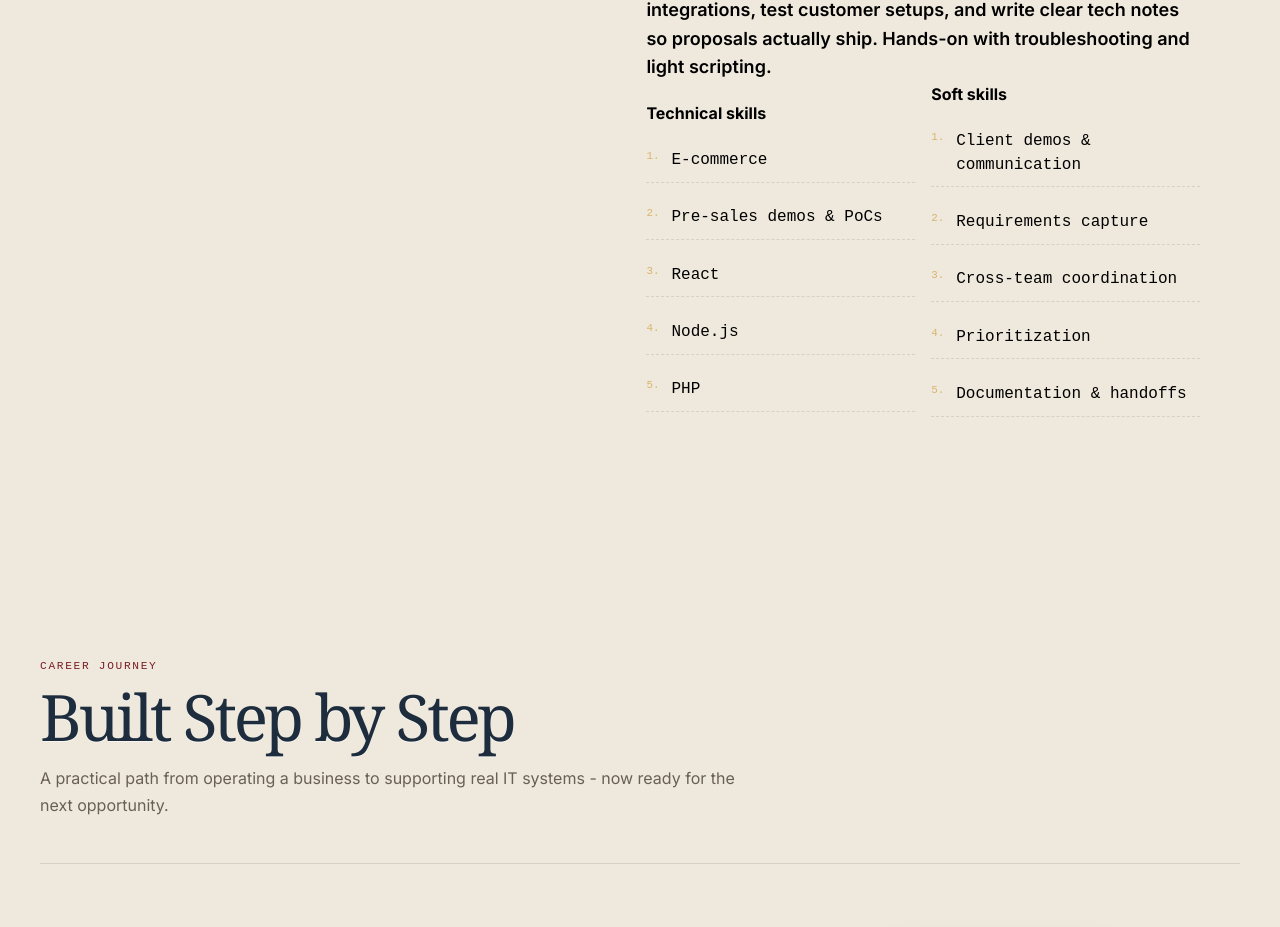
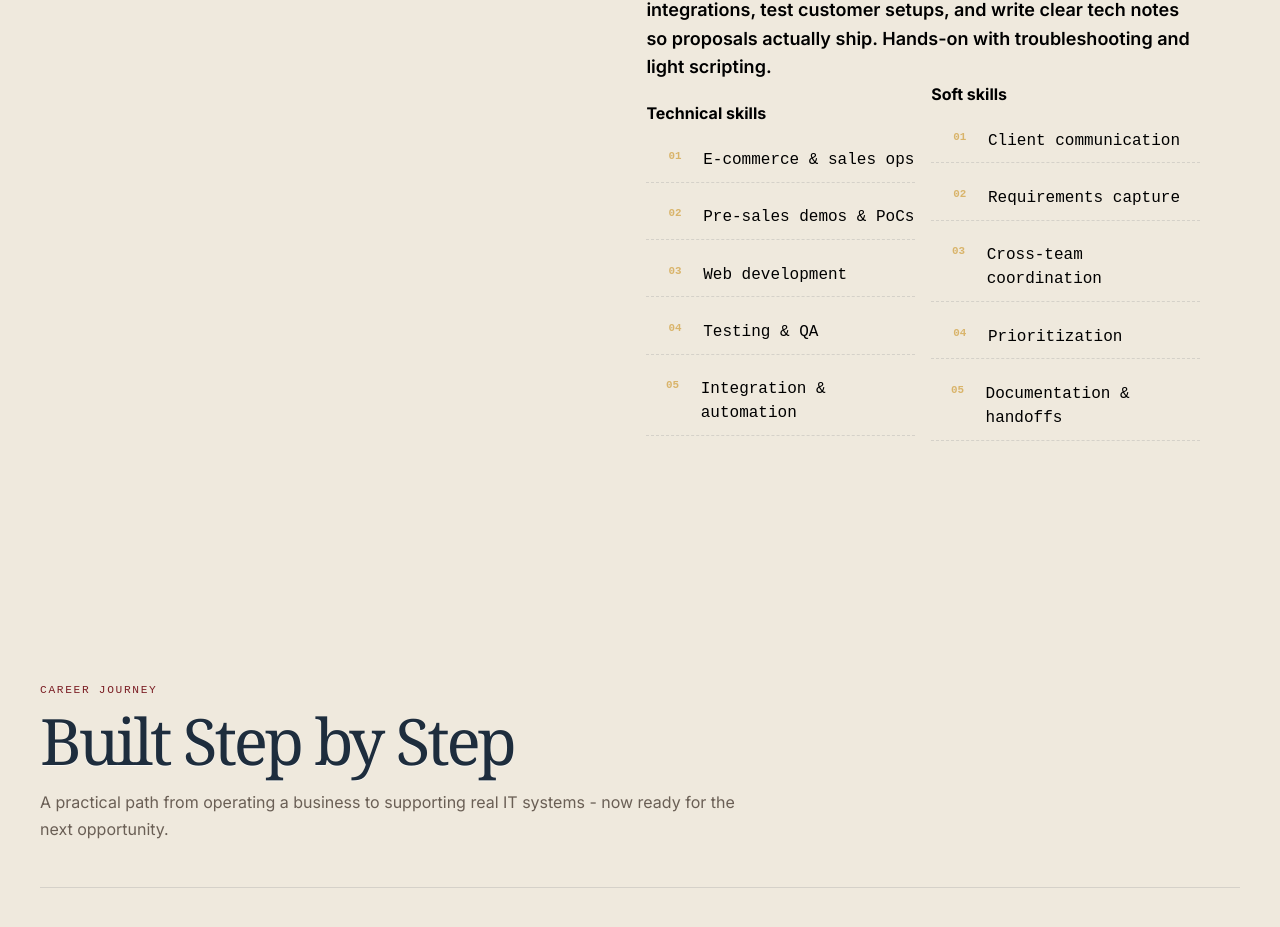
Before and after one commit to DprsCowdr/Portfolio, a React (Vite) app in the folder brandon/: page / in a window 1280 px wide. Shown: the part 1112-2039 px from the top of the page. Built offline with nearby package versions, Linux system fonts and the light colour scheme.

Commit message:
About: generalize skills wording and align numbering; add fixed width number column for alignment

```diff
--- a/brandon/src/components/AboutSection.jsx
+++ b/brandon/src/components/AboutSection.jsx
@@ -1,14 +1,14 @@
 export const AboutSection = () => {
     const technicalSkills = [
-        "E-commerce",
+        "E-commerce & sales ops",
         "Pre-sales demos & PoCs",
-        "React",
-        "Node.js",
-        "PHP"
+        "Web development",
+        "Testing & QA",
+        "Integration & automation"
     ];
 
     const softSkills = [
-        "Client demos & communication",
+        "Client communication",
         "Requirements capture",
         "Cross-team coordination",
         "Prioritization",
@@ -34,7 +34,7 @@ export const AboutSection = () => {
                                 <h4 className="skills-column-title">Technical skills</h4>
                                 {technicalSkills.map((s, i) => (
                                     <div key={s} className="about-focus-item">
-                                        <span aria-hidden="true">{i + 1}.</span>
+                                        <span aria-hidden="true" className="focus-num">{String(i + 1).padStart(2,'0')}</span>
                                         <span className="focus-text">{s}</span>
                                     </div>
                                 ))}
@@ -44,7 +44,7 @@ export const AboutSection = () => {
                                 <h4 className="skills-column-title">Soft skills</h4>
                                 {softSkills.map((s, i) => (
                                     <div key={s} className="about-focus-item">
-                                        <span aria-hidden="true">{i + 1}.</span>
+                                        <span aria-hidden="true" className="focus-num">{String(i + 1).padStart(2,'0')}</span>
                                         <span className="focus-text">{s}</span>
                                     </div>
                                 ))}
--- a/brandon/src/index.css
+++ b/brandon/src/index.css
@@ -147,7 +147,8 @@ a { color: inherit; text-decoration: none; }
 
 /* add extra space before technical skills header */
 .skills-column:first-child { padding-top: 1.2rem; }
-.about-focus-item { display: flex; gap: 0.75rem; align-items: flex-start; margin-bottom: 0.6rem; }
+.about-focus-item { display: flex; gap: 0.75rem; align-items: center; margin-bottom: 0.6rem; }
+.focus-num { display: inline-block; width: 2.2rem; text-align: right; color: var(--primary); font-weight: 700; margin-right: 0.6rem; }
 .about-focus-item .focus-text { display: block; color: #000; font-size: 1rem; }
 
 .site-nav {
```
